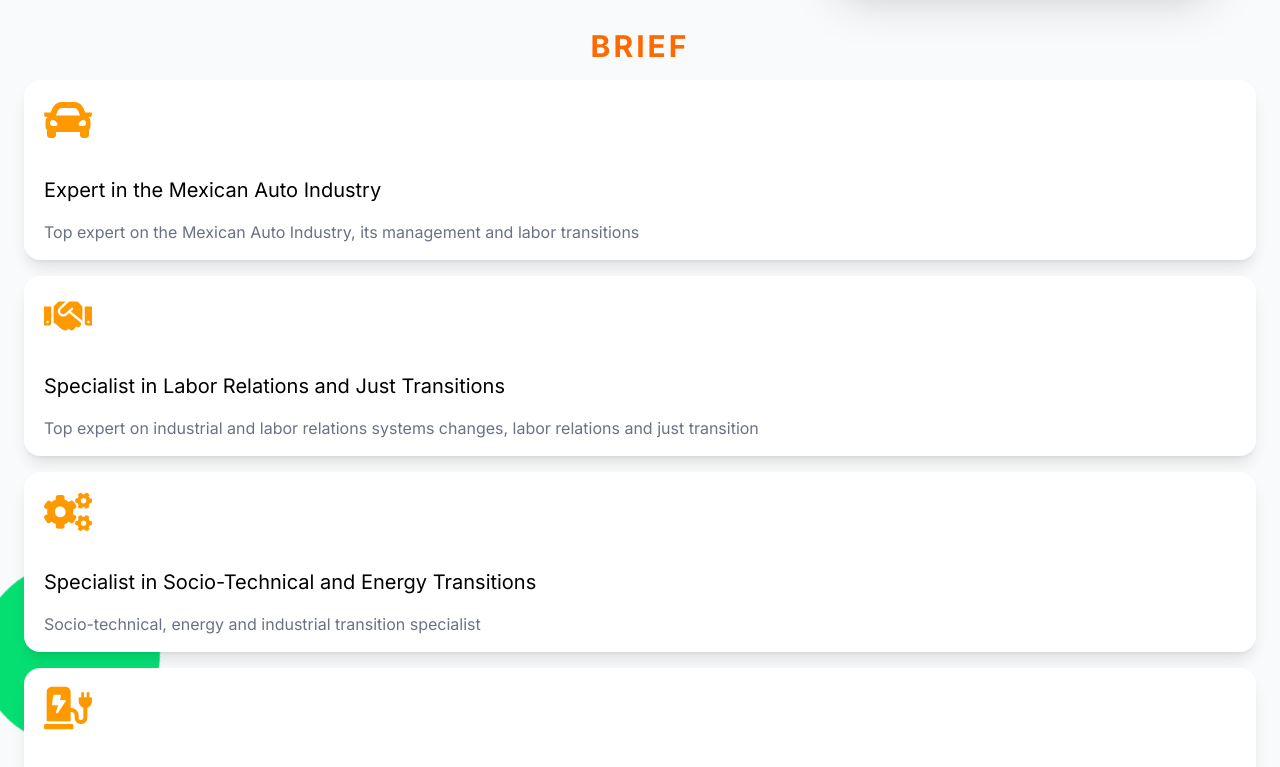
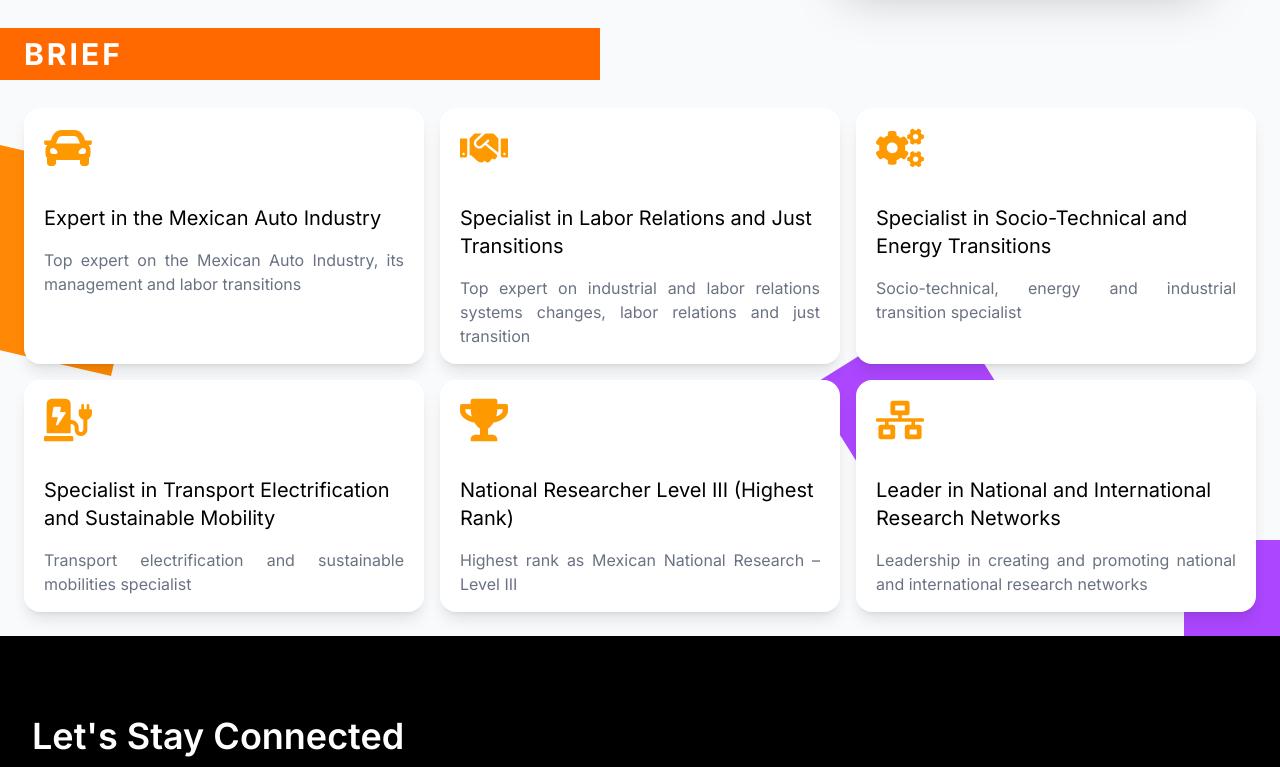
Before and after one commit to Loncitooo/react-site-alex, a React (Vite) app: page / in a window 1280 px wide. Shown: the part 468-1235 px from the top of the page. Built offline with nearby package versions, Linux system fonts and the light colour scheme.

Commit message:
Refactor Navbar and Brief section layout for improved responsiveness and styling

```diff
--- a/src/layouts/partials/Navbar.jsx
+++ b/src/layouts/partials/Navbar.jsx
@@ -29,7 +29,7 @@ function Navbar({ backgroundStyle }) {
           ALEX COVARRUBIAS
         </a>
 
-        <nav className="hidden items-center space-x-6 md:flex">
+        <nav className="hidden items-center space-x-6 lg:flex">
           <NavbarLink to="/">{t("home")}</NavbarLink>
           <NavbarLink to="/publicaciones">{t("publications")}</NavbarLink>
           <NavbarLink to="/proyectos">{t("projects")}</NavbarLink>
@@ -47,7 +47,7 @@ function Navbar({ backgroundStyle }) {
 
         <button
           onClick={toggleMenu}
-          className="relative flex h-10 w-10 cursor-pointer flex-col items-center justify-center space-y-1.5 focus:outline-none md:hidden"
+          className="relative flex h-10 w-10 cursor-pointer flex-col items-center justify-center space-y-1.5 focus:outline-none lg:hidden"
           aria-label="Toggle menu"
         >
           <div
@@ -70,7 +70,7 @@ function Navbar({ backgroundStyle }) {
 
       {isMenuOpen && (
         <div className="w-full flex justify-end">
-          <div className="bg-opacity-95 p-4 mt-2 rounded-2xl w-3/4 bg-white shadow-2xl md:hidden">
+          <div className="bg-opacity-95 p-4 mt-2 rounded-2xl w-3/4 bg-white shadow-2xl md:w-1/2 lg:hidden">
             <nav className="flex flex-col items-end gap-4 text-2xl">
               <NavbarLink to="/" onClick={toggleMenu}>
                 {t("home")}
--- a/src/views/Home.jsx
+++ b/src/views/Home.jsx
@@ -50,11 +50,11 @@ const HomeView = () => {
 
         {/* mas figuras */}
 
-        <div className="animate-float animate-rotate absolute top-456 -left-32 h-50 w-50 rounded-full bg-blue-400" />
-        <div className="animate-float animate-rotate absolute top-329 -right-10 h-40 w-40 bg-purple-500 rotate-45" />
+        <div className="animate-float animate-rotate absolute top-456 -left-32 h-50 w-50 rounded-full bg-blue-400 lg:top-150 lg:left-230" />
+        <div className="animate-float animate-rotate absolute top-329 -right-10 h-40 w-40 bg-purple-500 rotate-45 lg:top-200 lg:right-70" />
         <div className="animate-float animate-rotate absolute top-379 right-30 h-40 w-40 bg-green-400 rotate-45" />
-        <div className="animate-float animate-rotate absolute bottom-56 -left-16 h-50 w-50 bg-orange-400" />
-        <div className="animate-float animate-rotate absolute top-258 -left-5 h-45 w-45 rounded-full bg-green-400" />
+        <div className="animate-float animate-rotate absolute bottom-56 -left-16 h-50 w-50 bg-orange-400 lg:bottom-70" />
+        <div className="animate-float animate-rotate absolute top-258 -left-5 h-45 w-45 rounded-full bg-green-400 lg:top-280" />
 
       </div>
 
--- a/src/views/home/brief-section.jsx
+++ b/src/views/home/brief-section.jsx
@@ -11,9 +11,12 @@ import {
 
 export const Brief = () => {
   return (
-    <div className="relative w-full z-10 flex flex-col items-center justify-center gap-4">
-      <h1 className="text-center uppercase font-bold text-orange-500 text-3xl tracking-widest">Brief</h1>
+    <div className="relative w-full z-10 flex flex-col items-end gap-4 ">
+      <div className=" absolute -left-10 w-max h-auto bg-orange-500 px-10 py-2 flex justify-end md:w-1/2 md:justify-start ">
+      <h1 className=" text-center uppercase font-bold text-white text-3xl tracking-widest ">Brief</h1>
+      </div>
       {/* <div className="w-full h-[2px] bg-orange-400 mb-7"></div> */}
+      <div className="grid grid-cols-1 gap-4 lg:grid-cols-3 mt-20">
         <BriefCard
           icon={<FaCar />}
           title="Expert in the Mexican Auto Industry"
@@ -44,8 +47,7 @@ export const Brief = () => {
           title="Leader in National and International Research Networks"
           text="Leadership in creating and promoting national and international research networks"
         />
-
-      {/* Figuras geométricas de fondo */}
+      </div>
     </div>
   );
 };
```
Lines whose indentation alone changed are shown as unchanged.
